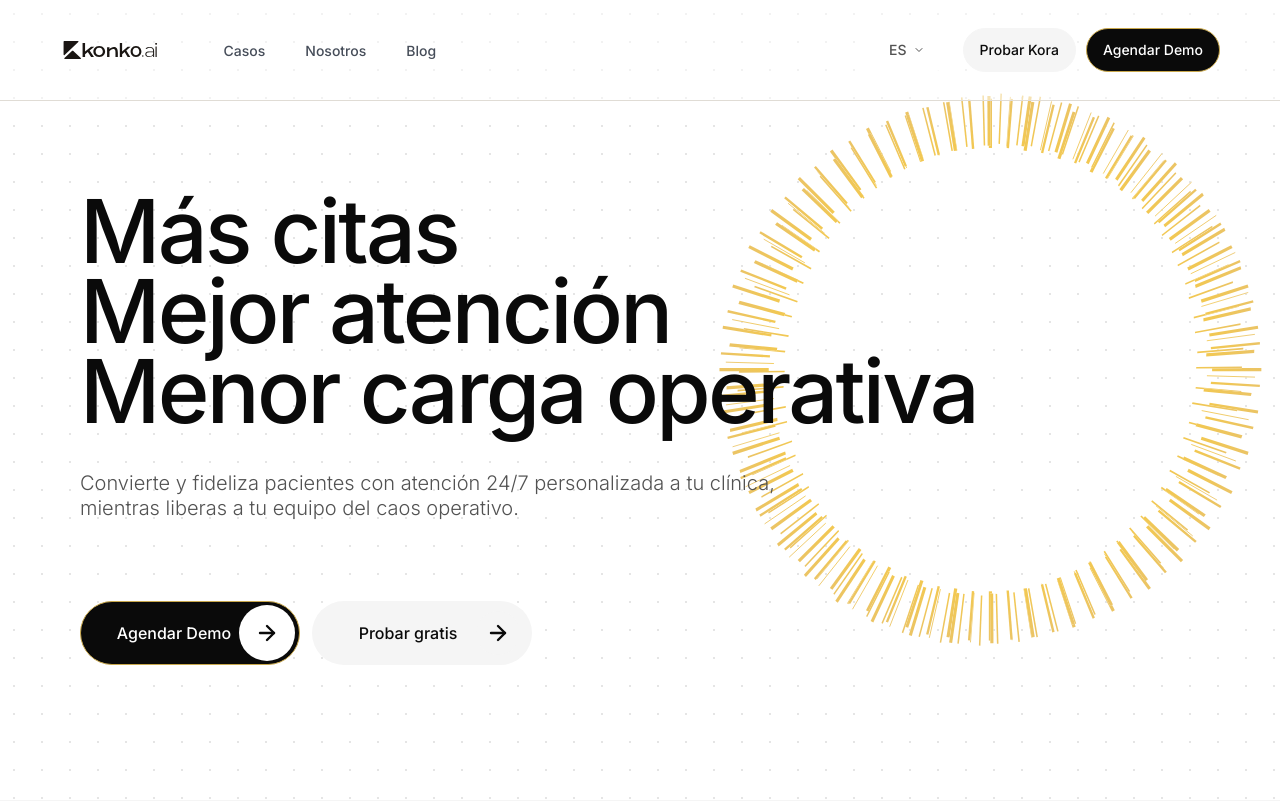
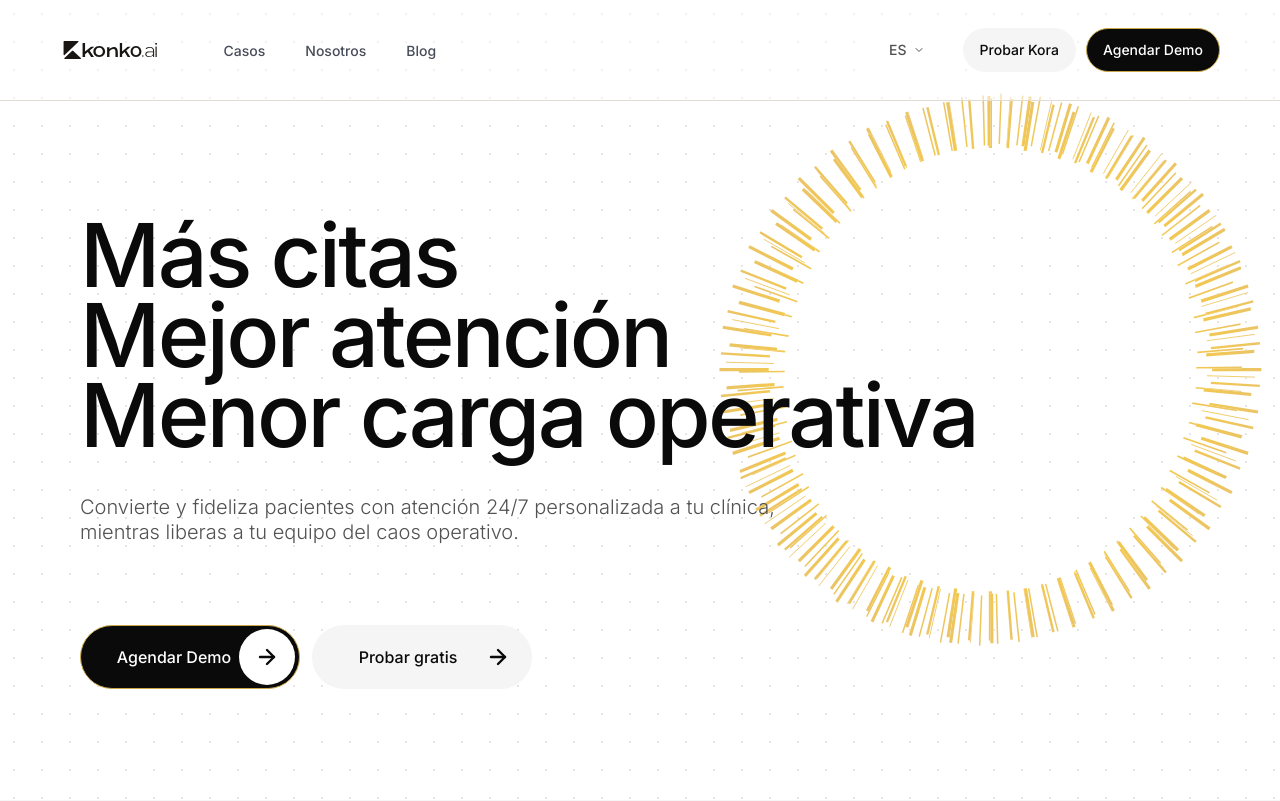
Before and after one commit to AlonsoCT-me/konko.ai, a Next.js app: page /home in a window 1280 px wide. Shown: the top 801 px of the page. Built offline with nearby package versions, Linux system fonts and the light colour scheme.

Commit message:
update site

```diff
--- a/components/sections/home/HeroSection.tsx
+++ b/components/sections/home/HeroSection.tsx
@@ -12,7 +12,7 @@ export function HeroSection() {
     <section className="relative flex min-h-screen items-center overflow-hidden bg-white before:pointer-events-none before:absolute before:inset-0 before:opacity-60 before:content-[''] before:[background-image:radial-gradient(circle,#d4d4d4_1px,transparent_1px)] before:[background-size:28px_28px]">
       <div className="pointer-events-none absolute right-[-260px] top-[70px] h-[620px] w-[620px] bg-[url('/images/hero-bg-form.svg')] bg-contain bg-center bg-no-repeat md:right-[-120px] md:top-[-40px] md:h-[820px] md:w-[820px]" />
 
-      <div className="relative z-10 mx-auto w-full max-w-7xl px-8 py-14 pb-0 md:px-20">
+      <div className="relative z-10 mx-auto w-full max-w-7xl px-8 py-26 pb-0 md:px-20">
         <div className="max-w-[980px]">
           <h1 className="text-[40px] font-medium leading-none tracking-[-0.03em] text-brand-black md:text-[88px] md:leading-[80px]">
             {t("More appointments")}
```
